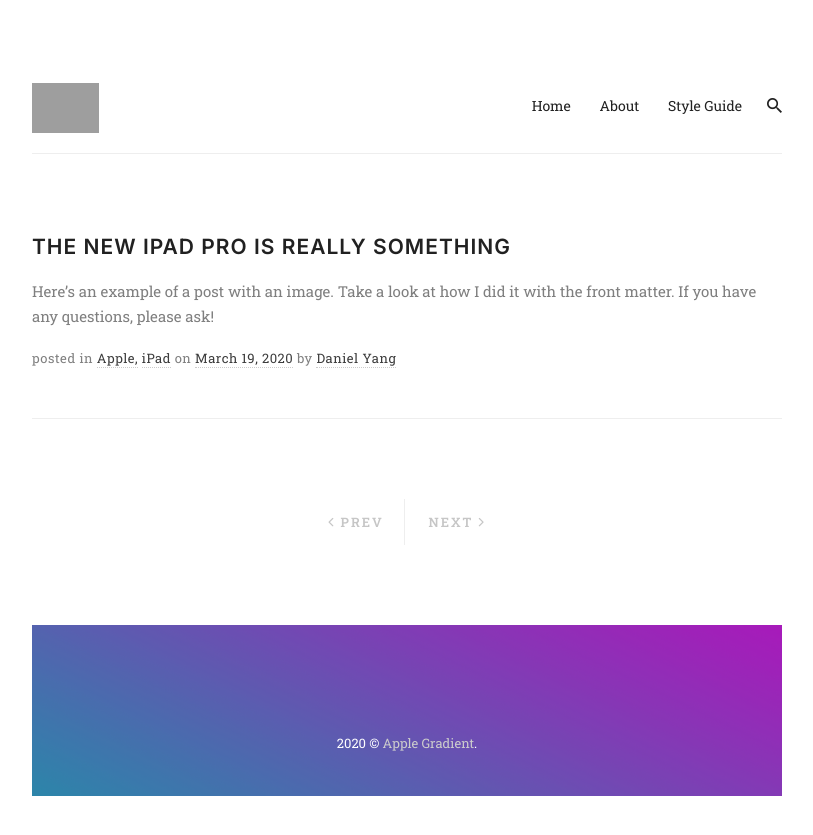
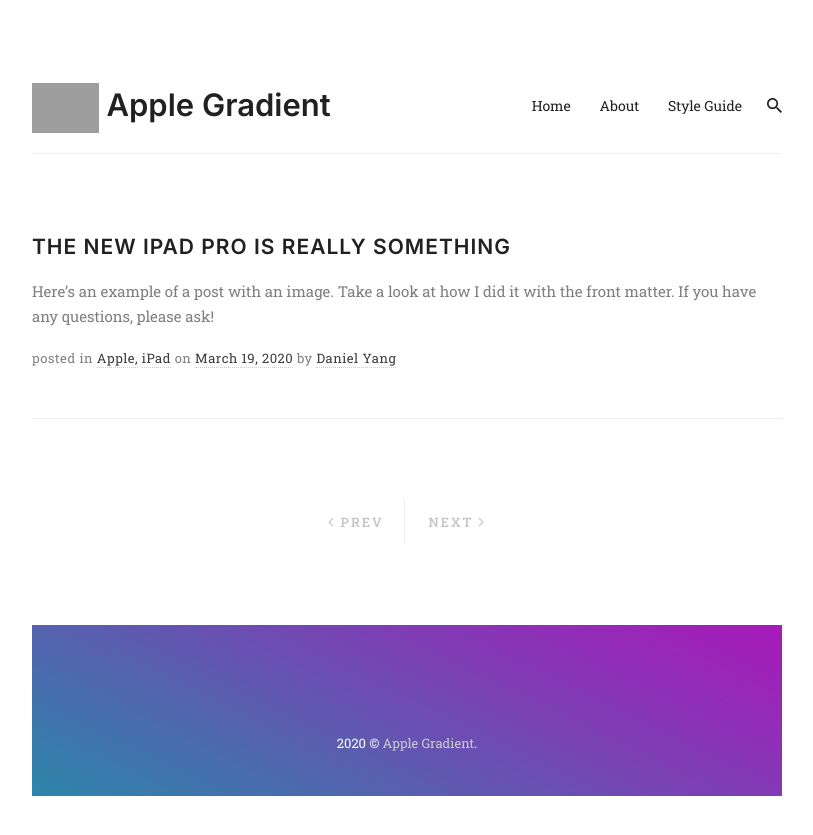
Before and after one commit to Danyatie/Danyatie.github.io, a Jekyll site: the page built from index.html, in a window 1280 px wide. Shown: the top 835 px of the page, without its empty margins (233-1046 px from the left). Built offline with Jekyll 4.4.1, drawn with Linux system fonts in a browser that asks for light colours; nearby versions of some CDN libraries; the list of posts is cut into pages by our own code; grey boxes are pictures that could not be loaded.

Commit message:
add logotype

```diff
--- a/_includes/header.html
+++ b/_includes/header.html
@@ -8,7 +8,7 @@
           <div class="logo">
             <a class="logo__link" href="{{ site.baseurl }}/">
             {%if site.logo and site.logo != "" %}
-              <img class="logo__image" src="{{ site.logo | relative_url }}" alt="{{ site.title }}">
+              <img class="logo__image" src="{{ site.logo | relative_url }}" alt="{{ site.title }}"> {{ site.title }}
             {% else %}
               {{ site.title }}
             {% endif %}
--- a/_sass/3-modules/_header.scss
+++ b/_sass/3-modules/_header.scss
@@ -39,7 +39,7 @@
 
 /* Logo */
 .logo__link {
-  font-family: 'Merriweather', serif;
+  font-family: 'Inter', sans-serif;
   font-size: 31px;
   line-height: 50px;
   font-weight: 700;
```
